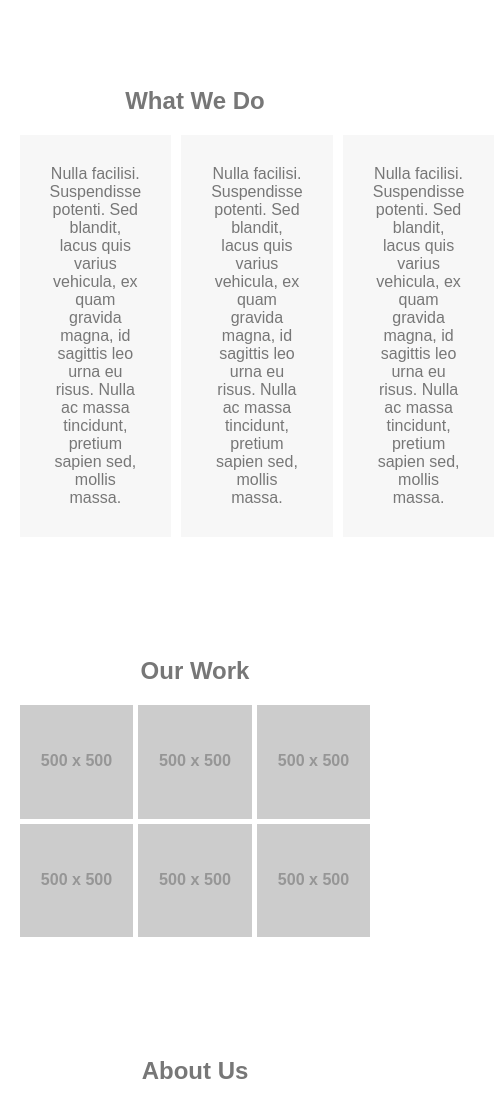
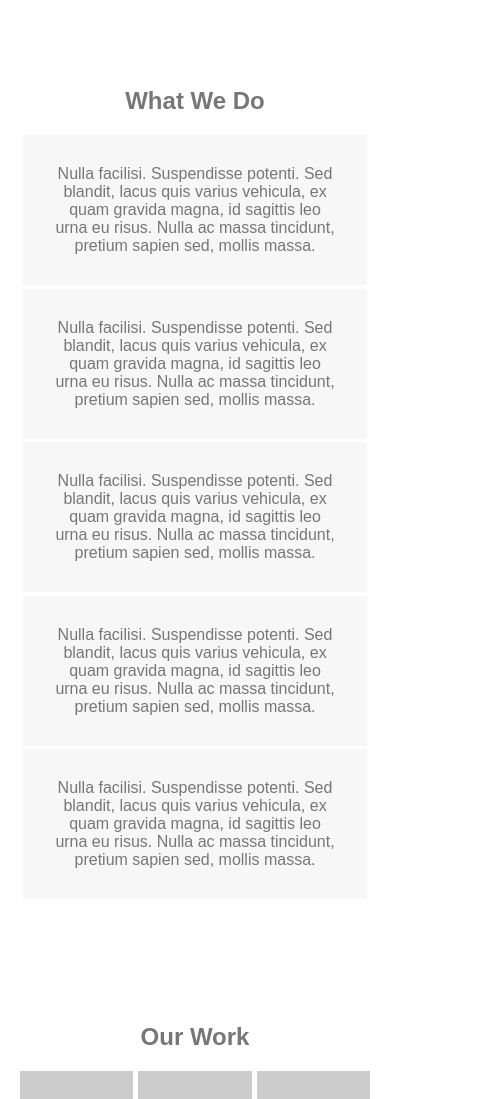
Before and after one commit to majoflosa/glide-theme, a website: page src/index.html in a window 390 px wide. Shown: the part 1420-2519 px from the top of the page, 494 px wide, since content can reach past the window. Drawn offline with Linux system fonts and the light colour scheme; placeholder pictures from the web are drawn by us.

Commit message:
Changed 'What We Do' styling back to flexbox

```diff
--- a/src/index.html
+++ b/src/index.html
@@ -70,6 +70,12 @@
 
                     <h1 class="landing-section-title">What We Do</h1>
                     <div class="landing-services-list">
+                        <div class="landing-services-item">
+                            Nulla facilisi. Suspendisse potenti. Sed blandit, lacus quis varius vehicula, ex quam gravida magna, id sagittis leo urna eu risus. Nulla ac massa tincidunt, pretium sapien sed, mollis massa.
+                        </div>
+                        <div class="landing-services-item">
+                            Nulla facilisi. Suspendisse potenti. Sed blandit, lacus quis varius vehicula, ex quam gravida magna, id sagittis leo urna eu risus. Nulla ac massa tincidunt, pretium sapien sed, mollis massa.
+                        </div>
                         <div class="landing-services-item">
                             Nulla facilisi. Suspendisse potenti. Sed blandit, lacus quis varius vehicula, ex quam gravida magna, id sagittis leo urna eu risus. Nulla ac massa tincidunt, pretium sapien sed, mollis massa.
                         </div>
--- a/src/sass/landing-page/_landing-services.sass
+++ b/src/sass/landing-page/_landing-services.sass
@@ -1,10 +1,25 @@
 .landing-services
     &-list
-        display: grid
-        grid-template-columns: repeat(3, 1fr)
-        grid-gap: 10px
+        +mainFlex(center)
+        flex-wrap: wrap
 
     &-item
         background: $lightGrey
         padding: 30px
+        box-sizing: border-box
         text-align: center
+        margin: 1%
+        flex: 0 0 31%
+
+@media screen and (max-width: 960px)
+    .landing-services
+        &-item
+            flex: 0 0 48%
+
+@media screen and (max-width: 600px)
+    .landing-services
+        &-list
+            display: block
+        &-item
+            display: block
+            width: auto
```
Also changed, not shown: dist/css/style.css, dist/index.html, src/css/style.css.
